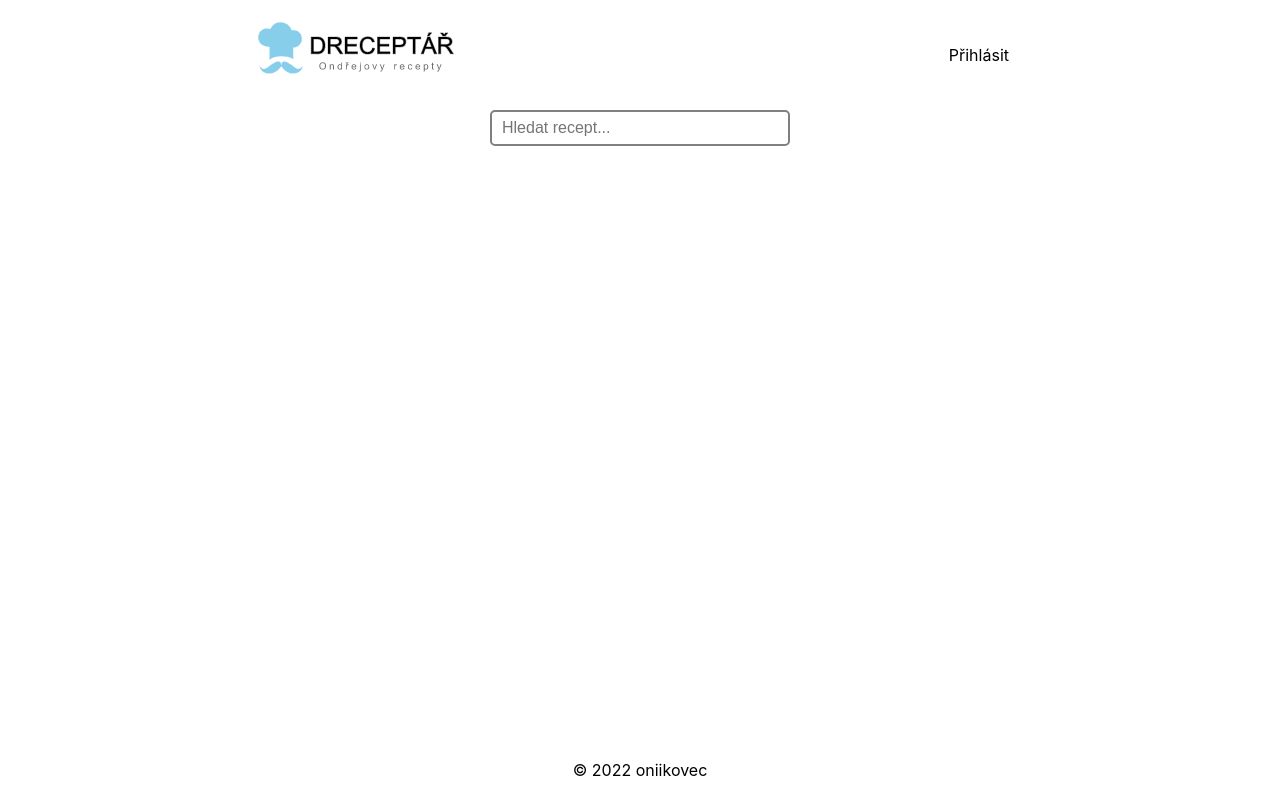
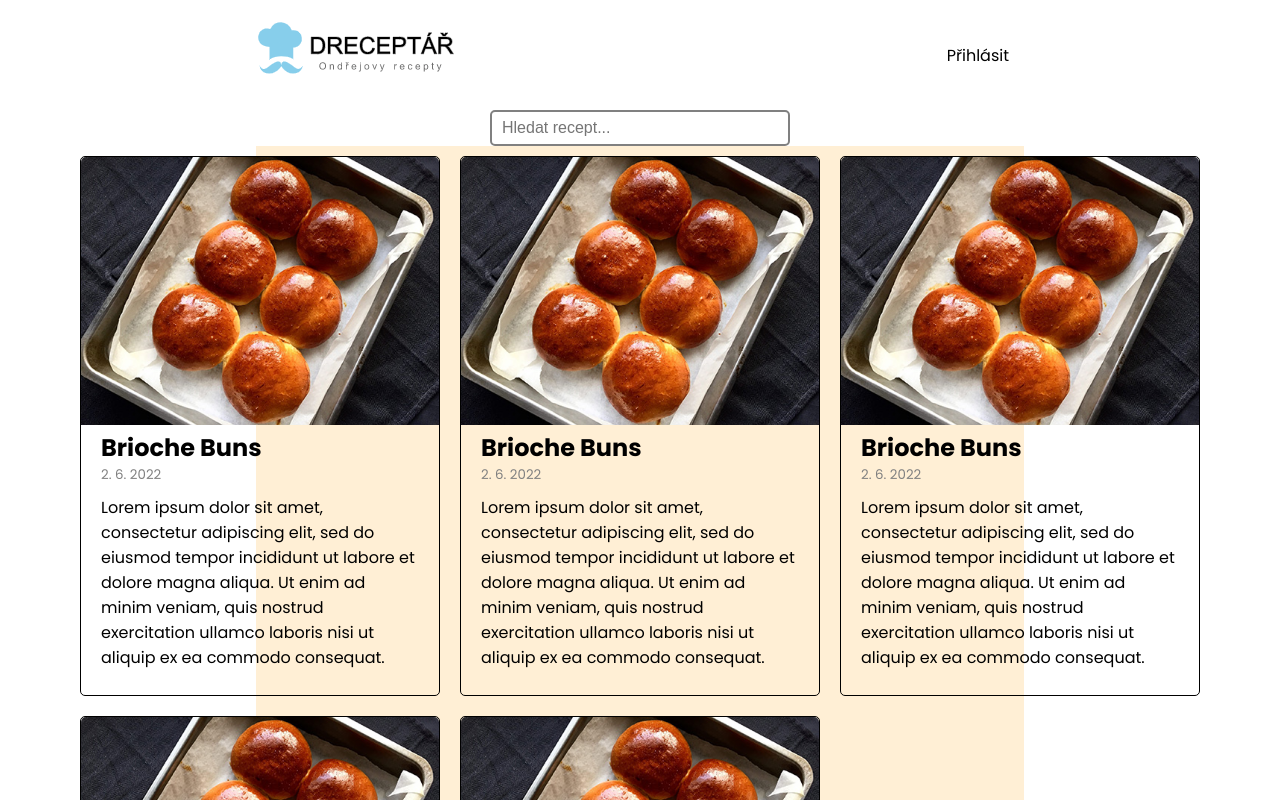
Before and after one commit to oniikovec/DREceptar, a React (Create React App) app: page / in a window 1280 px wide. Shown: the top 800 px of the page. Built offline with nearby package versions, Linux system fonts and the light colour scheme; no server answers.

Commit message:
created recipe-card, recipes, recipe

```diff
--- a/public/index.html
+++ b/public/index.html
@@ -20,6 +20,9 @@
       work correctly both with client-side routing and a non-root public URL.
       Learn how to configure a non-root public URL by running `npm run build`.
     -->
+    <link rel="preconnect" href="https://fonts.googleapis.com">
+    <link rel="preconnect" href="https://fonts.gstatic.com" crossorigin>
+    <link href="https://fonts.googleapis.com/css2?family=Poppins:ital,wght@0,100;0,200;0,300;0,400;0,500;0,600;0,700;0,800;0,900;1,100;1,200;1,300;1,400;1,500;1,600;1,700;1,800;1,900&display=swap" rel="stylesheet">
     <title>DRECEPTÁŘ</title>
   </head>
   <body>
--- a/src/App.js
+++ b/src/App.js
@@ -7,6 +7,7 @@ import Home from './routes/home/home.component';
 import Navigation from './routes/navigation/navigation.component';
 import Authentication from './routes/authentication/authentication.component';
 import NewRecipeForm from './components/new-recipe-form/new-recipe-form.component';
+import Recipe from './routes/recipe/recipe.component';
 
 const App = () => {
 
@@ -18,6 +19,7 @@ const App = () => {
         <Route index element={<Home />} />
         <Route path="auth" element={currentUser ? <Home /> : <Authentication/>} />
         <Route path='new' element={currentUser ? <NewRecipeForm /> : <Navigate to="/auth" replace />} />
+        <Route path='recipe' element={<Recipe />} />
       </Route>
     </Routes>
   );
--- /dev/null
+++ b/src/components/recipe-card/recipe-card.component.jsx
@@ -0,0 +1,20 @@
+import { RecipeCardContainer, RecipeCardImageContainer, RecipeCardImage, RecipeCardDescription } from './recipe-card.styles'
+
+
+const RecipeCard = () => {
+  return (
+    <RecipeCardContainer>
+      <RecipeCardImageContainer>
+        <RecipeCardImage />
+      </RecipeCardImageContainer>
+      <RecipeCardDescription>
+        <h1>Brioche Buns</h1>
+        <small>2. 6. 2022</small>
+        <p>Lorem ipsum dolor sit amet, consectetur adipiscing elit, sed do eiusmod tempor incididunt ut labore
+        et dolore magna aliqua. Ut enim ad minim veniam, quis nostrud exercitation ullamco laboris nisi ut aliquip
+        ex ea commodo consequat.</p>
+      </RecipeCardDescription>
+    </RecipeCardContainer>
+  )
+}
+export default RecipeCard
--- /dev/null
+++ b/src/components/recipe-card/recipe-card.styles.jsx
@@ -0,0 +1,64 @@
+import styled from 'styled-components'
+import briocheBunsImage from '../../assets/recipe-images/brioche-buns.jpg'
+
+export const RecipeCardContainer = styled.div`
+  width: 360px;
+  height: 540px;
+  display: flex;
+  flex-direction: column;
+  border: 1px solid black;
+  border-radius: 5px;
+  transition: transform 0.3s;
+  cursor: pointer;
+
+  &:hover {
+    transform: scale(1.03);
+  }
+`
+
+export const RecipeCardImageContainer = styled.div`
+  width: 358px;
+  height: 268px;
+`
+export const RecipeCardImage = styled.div`
+  width: 100%;
+  height: 100%;
+  background-color: black;
+  background-image: url(${briocheBunsImage});
+  position: relative;
+  overflow: hidden;
+  background-size: cover;
+  background-position: 50%;
+  border-radius: 5px 5px 0 0;
+  transition: transform 0.3s;
+
+  // DARKEN and TEXT on hover
+  /* span {
+      position: absolute;
+      top: 50%;
+      left: 50%;
+      transform: translate(-50%, -50%);
+      color: rgba(255, 255, 255, 0);
+      font-size: 1.5rem;
+    }
+  &:hover {
+    transition: filter 0.3s, color 0.3s;
+    filter: brightness(50%);
+    span {
+      color: rgba(255, 255, 255, 1);
+    }
+  } */
+`
+
+export const RecipeCardDescription = styled.div`
+  margin: 5px 20px;
+  display: flex;
+  flex-direction: column;
+  h1 {
+    font-size: 1.5rem;
+  }
+  small {
+    padding-bottom: 10px;
+    color: gray;
+  }
+`
--- /dev/null
+++ b/src/components/recipes/recipes.component.jsx
@@ -0,0 +1,15 @@
+import { RecipesContainer } from './recipes.styles'
+import RecipeCard from "../recipe-card/recipe-card.component"
+
+const Recipes = () => {
+  return (
+    <RecipesContainer>
+      <RecipeCard />
+      <RecipeCard />
+      <RecipeCard />
+      <RecipeCard />
+      <RecipeCard />
+    </RecipesContainer>
+  )
+}
+export default Recipes
--- /dev/null
+++ b/src/components/recipes/recipes.styles.jsx
@@ -0,0 +1,11 @@
+import styled from 'styled-components'
+
+export const RecipesContainer = styled.div`
+  padding: 10px;
+  background-color: papayawhip;
+  display: grid;
+  grid-template-columns: repeat(3, 360px);
+  grid-gap: 20px;
+  justify-content: center;
+  align-items: center;
+`
--- a/src/index.css
+++ b/src/index.css
@@ -6,9 +6,7 @@
 
 body {
   margin: 0% 20%;
-  font-family: -apple-system, BlinkMacSystemFont, 'Segoe UI', 'Roboto', 'Oxygen',
-    'Ubuntu', 'Cantarell', 'Fira Sans', 'Droid Sans', 'Helvetica Neue',
-    sans-serif;
+  font-family: 'Poppins', sans-serif;
   -webkit-font-smoothing: antialiased;
   -moz-osx-font-smoothing: grayscale;
 }
--- a/src/routes/home/home.component.jsx
+++ b/src/routes/home/home.component.jsx
@@ -1,11 +1,12 @@
 import { HomeContainer } from './home.styles'
 import SearchBox from "../../components/searchbox/searchbox.component"
+import Recipes from '../../components/recipes/recipes.component'
 
 const Home = () => {
   return (
     <HomeContainer>
       <SearchBox />
-
+      <Recipes />
     </HomeContainer>
   )
 }
--- /dev/null
+++ b/src/routes/recipe/recipe.component.jsx
@@ -0,0 +1,35 @@
+import { RecipeContainer, RecipeTopContainer, RecipeImageContainer, RecipeImage, RecipeIngredientsContainer, RecipeBottomContainer } from './recipe.styles'
+
+const Recipe = () => {
+  return (
+    <RecipeContainer>
+      <RecipeTopContainer>
+        <RecipeImageContainer>
+          <RecipeImage />
+        </RecipeImageContainer>
+        <RecipeIngredientsContainer>
+          <label>
+            <input type='checkbox' />
+            250 kg knedlíků
+          </label>
+          <label>
+            <input type='checkbox' />
+            0,3l vody
+          </label>
+        </RecipeIngredientsContainer>
+      </RecipeTopContainer>
+
+      <RecipeBottomContainer>
+        <h1>Postup</h1>
+        <ol>
+          <li>Sed ut perspiciatis unde omnis iste natus error sit voluptatem accusantium doloremque laudantium, totam rem aperiam, eaque ipsa quae ab illo inventore veritatis et quasi architecto beatae vitae dicta sunt explicabo.</li>
+          <li>Quis nostrum exercitationem ullam corporis suscipit laboriosam, nisi ut aliquid ex ea commodi consequatur.</li>
+          <li>Nemo enim ipsam voluptatem quia voluptas sit aspernatur aut odit aut fugit, sed quia consequuntur magni dolores eos qui ratione voluptatem sequi nesciunt.</li>
+          <li>Neque porro quisquam est, qui dolorem ipsum quia dolor sit amet, consectetur, adipisci velit, sed quia non numquam eius modi tempora incidunt ut labore et dolore magnam aliquam quaerat voluptatem. Ut enim ad minima veniam, quis nostrum exercitationem ullam corporis suscipit laboriosam, nisi ut aliquid ex ea commodi consequatur.</li>
+          <li></li>
+        </ol>
+      </RecipeBottomContainer>
+    </RecipeContainer>
+  )
+}
+export default Recipe
--- /dev/null
+++ b/src/routes/recipe/recipe.styles.jsx
@@ -0,0 +1,37 @@
+import styled from 'styled-components'
+import briocheBunsImage from '../../assets/recipe-images/brioche-buns.jpg'
+
+export const RecipeContainer = styled.div`
+  background-color: papayawhip;
+  display: flex;
+  flex-direction: column;
+`
+
+export const RecipeTopContainer = styled.div`
+  display: flex;
+  flex-direction: row;
+`
+
+export const RecipeImageContainer = styled.div`
+  width: 480px;
+  height: 300px;
+`
+export const RecipeImage = styled.div`
+  width: 100%;
+  height: 100%;
+  background-color: bisque;
+  background-image: url(${briocheBunsImage});
+  background-position: 50%;
+  background-size: cover;
+
+`
+export const RecipeIngredientsContainer = styled.div`
+  display: flex;
+  flex-direction: column;
+`
+
+export const RecipeBottomContainer = styled.div`
+  display: flex;
+  flex-direction: column;
+  margin: 30px;
+`
```
Also changed, not shown: src/assets/recipe-images/brioche-buns.jpg (added).
